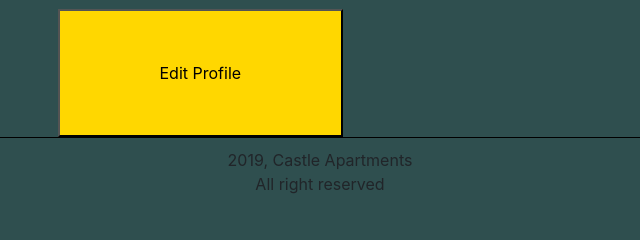
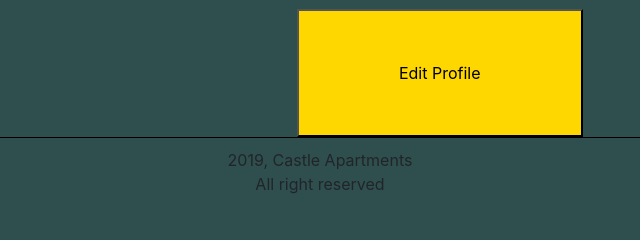
Before and after one commit to Svavar16/CastleApartment, a Django app: template templates/User/user_profile.html in a window 1280 px wide. Shown: the part 275-515 px from the top of the page, without its empty margins (320-960 px from the left). Run offline with Django 3.2, Linux system fonts and the light colour scheme; the template is opened without the code that fills it, so the values that code supplies are empty; some libraries are stand-ins or nearby versions.

Commit message:
add edit button

```diff
--- a/templates/User/user_profile.html
+++ b/templates/User/user_profile.html
@@ -8,7 +8,7 @@
     <h3>Date Joined: {{ profile_user.date_joined }}</h3>
     <h3>Last Login: {{ profile_user.last_login }}</h3>
 
-    <div class="sell-house col-lg-6" style="margin: auto">
+    <div class="sell-house col-lg-6" style="text-align: right">
                 <a href="{% url 'edit_profile' %}">
                 <button class="sell-house-btn">
                     Edit Profile
```
Also changed, not shown: templates/apartments/index.html (line endings or trailing spaces).
